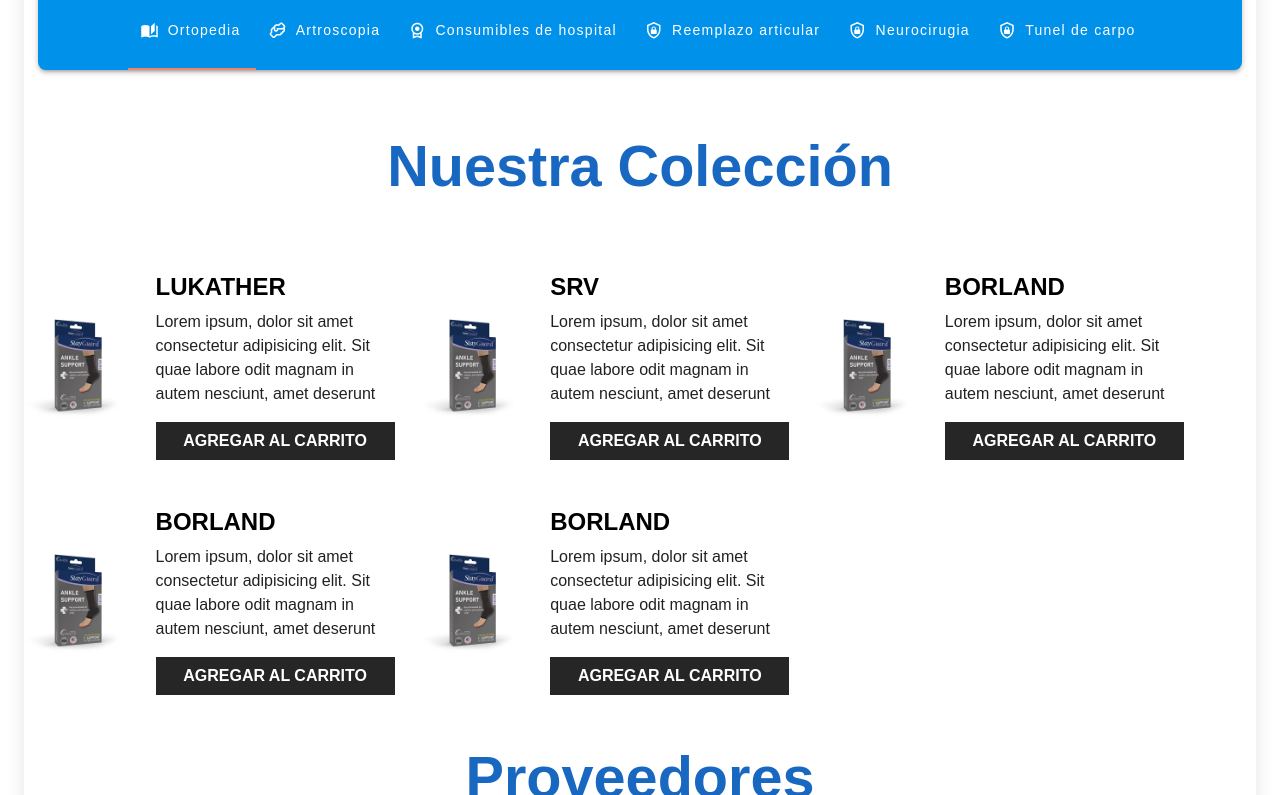
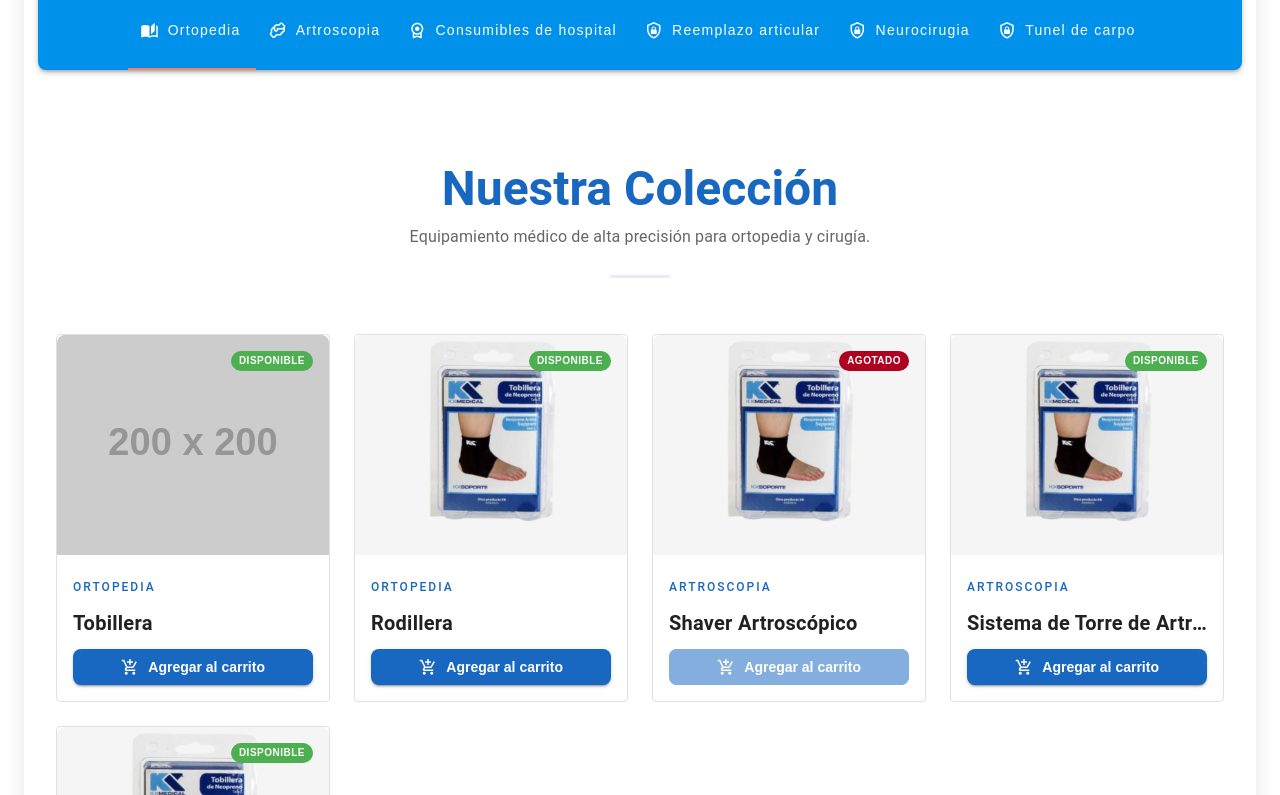
Before and after one commit to DavidPeralta32/ortopediaApp, a Vue app: page / in a window 1280 px wide. Shown: the part 1325-2120 px from the top of the page. Built offline with nearby package versions, Linux system fonts and the light colour scheme.

Commit message:
fix(Productos): se añaden mejores diseños a los cards de productos y se mejora la logica para ver todas las categorias

```diff
--- a/src/components/Productos/ProductosHome.vue
+++ b/src/components/Productos/ProductosHome.vue
@@ -1,73 +1,202 @@
 <template>
-    <div class="mt-5">
-        <h2 class="text-center">Nuestra Colección</h2>
+    <div class="py-12" style="margin: 2rem;">
+        <v-row justify="center" class="mb-8">
+            <v-col cols="12" md="8" class="text-center">
+                <h2 class="text-h3 font-weight-bold mb-2 primary--text">Nuestra Colección</h2>
+                <p class="text-subtitle-1 text-medium-emphasis">
+                    Equipamiento médico de alta precisión para ortopedia y cirugía.
+                </p>
+                <v-divider class="mx-auto mt-4" width="60" thickness="3" color="primary"></v-divider>
+            </v-col>
+        </v-row>
 
-        <div class="row mt-5">
-            <div class="col-md-6 col-lg-4 my-4 row align-items-center">
-                <div class="col-4">
-                    <img class="img-fluid" src="../../../public/img/tobillera.webp" alt="imagen guitarra">
+        <v-row>
+            <v-col cols="12">
+                <v-row v-if="filteredProducts.length > 0">
+                    <v-col v-for="producto in filteredProducts" :key="producto.id" cols="12" sm="6" md="4" lg="3">
+                        <v-card class="product-card h-100 d-flex flex-column" variant="flat">
+                            <div class="image-container">
+                                <v-img :src="producto.image" height="220" cover class="bg-grey-lighten-4 rounded-t-lg">
+                                    <template v-slot:placeholder>
+                                        <v-row class="fill-height ma-0" align="center" justify="center">
+                                            <v-progress-circular indeterminate
+                                                color="grey-lighten-5"></v-progress-circular>
+                                        </v-row>
+                                    </template>
+
+                                    <v-chip :color="producto.stock ? 'success' : 'error'" size="x-small"
+                                        class="ma-2 stock-badge" variant="flat">
+                                        {{ producto.stock ? 'DISPONIBLE' : 'AGOTADO' }}
+                                    </v-chip>
+                                </v-img>
+                            </div>
+
+                            <v-card-item class="pt-4">
+                                <div class="text-overline mb-1 text-primary">{{ producto.category }}</div>
+                                <v-card-title class="text-h6 font-weight-bold px-0 pt-0">
+                                    {{ producto.name }}
+                                </v-card-title>
+                            </v-card-item>
+
+                            <!--<v-card-text class="flex-grow-1">
+                                <div class="text-h5 font-weight-black text-secondary">
+                                    ${{ producto.price.toLocaleString('es-MX') }}
+                                </div>
+                            </v-card-text>-->
+
+                            <v-card-actions class="pa-4 pt-0">
+                                <v-btn color="primary" variant="elevated" block rounded="lg"
+                                    prepend-icon="mdi-cart-plus" :disabled="!producto.stock" @click="addCart(producto)"
+                                    class="add-btn">
+                                    Agregar al carrito
+                                </v-btn>
+                            </v-card-actions>
+                        </v-card>
+                    </v-col>
+                </v-row>
+
+                <div v-else class="empty-state text-center py-16">
+                    <v-icon size="80" color="grey-lighten-2" class="mb-4">mdi-package-variant-closed</v-icon>
+                    <h3 class="text-h5 font-weight-medium text-grey-darken-1">No hay resultados</h3>
+                    <p class="text-grey">Intenta ajustando los filtros de búsqueda.</p>
                 </div>
-                <div class="col-8">
-                    <h3 class="text-black fs-4 fw-bold text-uppercase">Lukather</h3>
-                    <p>Lorem ipsum, dolor sit amet consectetur adipisicing elit. Sit quae labore odit magnam in
-                        autem
-                        nesciunt, amet deserunt</p>
-                    <button type="button" class="btn btn-dark w-100 ">Agregar al Carrito</button>
-                </div>
-            </div><!-- FIN GUITARRA -->
+            </v-col>
+        </v-row>
+    </div>
+</template>
 
-            <div class="col-md-6 col-lg-4 my-4 row align-items-center">
-                <div class="col-4">
-                    <img class="img-fluid" src="../../../public/img/tobillera.webp" alt="imagen guitarra">
-                </div>
-                <div class="col-8">
-                    <h3 class="text-black fs-4 fw-bold text-uppercase">SRV</h3>
-                    <p>Lorem ipsum, dolor sit amet consectetur adipisicing elit. Sit quae labore odit magnam in
-                        autem
-                        nesciunt, amet deserunt</p>
-                    <button type="button" class="btn btn-dark w-100 ">Agregar al Carrito</button>
-                </div>
-            </div><!-- FIN GUITARRA -->
 
-            <div class="col-md-6 col-lg-4 my-4 row align-items-center">
-                <div class="col-4">
-                    <img class="img-fluid" src="../../../public/img/tobillera.webp" alt="imagen guitarra">
-                </div>
-                <div class="col-8">
-                    <h3 class="text-black fs-4 fw-bold text-uppercase">Borland</h3>
-                    <p>Lorem ipsum, dolor sit amet consectetur adipisicing elit. Sit quae labore odit magnam in
-                        autem
-                        nesciunt, amet deserunt</p>
-                    <button type="button" class="btn btn-dark w-100 ">Agregar al Carrito</button>
-                </div>
-            </div>
+<script setup lang="ts">
+import { ref, computed, watch } from "vue"
+import tobilleraCventa from "../../../public/img/Productos/tobilleraCVenta.png"
+import { useCartStore } from "../../stores/CartStore"
+import type { Producto } from "@/views/Productos/types/Producto"
 
-            <div class="col-md-6 col-lg-4 my-4 row align-items-center">
-                <div class="col-4">
-                    <img class="img-fluid" src="../../../public/img/tobillera.webp" alt="imagen guitarra">
-                </div>
-                <div class="col-8">
-                    <h3 class="text-black fs-4 fw-bold text-uppercase">Borland</h3>
-                    <p>Lorem ipsum, dolor sit amet consectetur adipisicing elit. Sit quae labore odit magnam in
-                        autem
-                        nesciunt, amet deserunt</p>
-                    <button type="button" class="btn btn-dark w-100 ">Agregar al Carrito</button>
-                </div>
-            </div>
+// Lista de productos simulada
+const productos = ref([
+    {
+        id: 1,
+        name: "Tobillera",
+        category: "Ortopedia",
+        price: 1500,
+        stock: true,
+        image: "https://dummyimage.com/200x200/000/fff.png&text=Rodillera",
+    },
+    {
+        id: 2,
+        name: "Rodillera",
+        category: "Ortopedia",
+        price: 600,
+        stock: true,
+        image: tobilleraCventa,
+    },
+    {
+        id: 3,
+        name: "Shaver Artroscópico",
+        category: "Artroscopia",
+        price: 900,
+        stock: false,
+        image: tobilleraCventa,
+    },
+    {
+        id: 4,
+        name: "Sistema de Torre de Artroscopía",
+        category: "Artroscopia",
+        price: 2200,
+        stock: true,
+        image: tobilleraCventa,
+    },
+    {
+        id: 5,
+        name: "Microscopio quirúrgico",
+        category: "Neurocirugia",
+        price: 2200,
+        stock: true,
+        image: tobilleraCventa,
+    },
+])
 
-            <div class="col-md-6 col-lg-4 my-4 row align-items-center">
-                <div class="col-4">
-                    <img class="img-fluid" src="../../../public/img/tobillera.webp" alt="imagen guitarra">
-                </div>
-                <div class="col-8">
-                    <h3 class="text-black fs-4 fw-bold text-uppercase">Borland</h3>
-                    <p>Lorem ipsum, dolor sit amet consectetur adipisicing elit. Sit quae labore odit magnam in
-                        autem
-                        nesciunt, amet deserunt</p>
-                    <button type="button" class="btn btn-dark w-100 ">Agregar al Carrito</button>
-                </div>
-            </div>
-        </div>
-    </div>
+// Filtros
+const categories = ref(["Ortopedia", "Artroscopia", "Neurocirugia"])
+const selectedCategories = ref<string[]>([...categories.value])
+const selectAllCategories = ref(true)
 
-</template>
+const priceRange = ref([0, 2500])
+const inStockOnly = ref(false)
+
+
+// Observa cambios en la selección individual
+watch(selectedCategories, (newVal) => {
+    selectAllCategories.value = newVal.length === categories.value.length
+})
+
+// Computed para aplicar filtros
+const filteredProducts = computed(() => {
+    return productos.value.filter((p) => {
+        const matchCategory =
+            selectedCategories.value.length === 0 ||
+            selectedCategories.value.includes(p.category)
+
+        const matchPrice =
+            p.price >= priceRange.value[0] && p.price <= priceRange.value[1]
+
+        const matchStock = !inStockOnly.value || p.stock
+
+        return matchCategory && matchPrice && matchStock
+    })
+})
+
+const cartStore = useCartStore()
+
+const addCart = (producto: Producto) => {
+    cartStore.addToCart(producto)
+}
+</script>
+
+<style scoped>
+/* Estilos Profesionales Personalizados */
+
+.product-card {
+  transition: all 0.3s cubic-bezier(0.4, 0, 0.2, 1);
+  border: 1px solid #e0e0e0 !important;
+  overflow: hidden;
+}
+
+/* Efecto al pasar el mouse sobre la tarjeta */
+.product-card:hover {
+  transform: translateY(-8px);
+  box-shadow: 0 12px 24px rgba(0, 0, 0, 0.1) !important;
+  border-color: transparent !important;
+}
+
+.image-container {
+  overflow: hidden;
+  position: relative;
+}
+
+/* Efecto de zoom en la imagen al hacer hover */
+.product-card:hover .v-img {
+  transform: scale(1.05);
+  transition: transform 0.5s ease;
+}
+
+.stock-badge {
+  position: absolute;
+  top: 8px;
+  right: 8px;
+  font-weight: bold;
+  letter-spacing: 0.5px;
+}
+
+.add-btn {
+  text-transform: none;
+  font-weight: 600;
+  letter-spacing: 0;
+}
+
+.empty-state {
+  background: #f9f9f9;
+  border-radius: 16px;
+  border: 2px dashed #e0e0e0;
+}
+</style>
--- a/src/views/Productos/Productos.vue
+++ b/src/views/Productos/Productos.vue
@@ -1,74 +1,88 @@
 <template>
-  <div style="margin: 22px; margin-top: 90px;">
+    <v-container fluid class="px-md-10 py-10 bg-grey-lighten-5 mt-16">
         <v-row>
-      <!-- Sidebar de filtros -->
-      <v-col cols="12" md="3">
-        <v-card class="pa-4">
-          <h4 class="mb-4" style="font-size: 20px;">Filtros</h4>
+            <v-col cols="12" md="3" lg="2">
+                <v-card variant="flat" class="rounded-xl pa-5 sticky-sidebar">
+                    <div class="d-flex align-center mb-6">
+                        <v-icon color="primary" class="me-2">mdi-filter-variant</v-icon>
+                        <h3 class="text-h6 font-weight-bold">Filtros</h3>
+                    </div>
 
-          <!-- Lista de checkboxes de categorías -->
-          <h5 class="mb-2">Categorías</h5>
-          <v-checkbox
-            v-model="selectAllCategories"
-            label="Todos"
-            @change="toggleAllCategories"
-          ></v-checkbox>
+                    <v-divider class="mb-6"></v-divider>
 
-          <v-checkbox
-            v-for="category in categories"
-            :key="category"
-            :label="category"
-            :value="category"
-            v-model="selectedCategories"
-          ></v-checkbox>
+                    <div class="filter-section">
+                        <p class="text-subtitle-2 font-weight-black text-uppercase mb-3 letter-spacing-1">Categorías</p>
+
+                        <v-checkbox v-model="selectAllCategories" label="Todas las líneas" color="primary"
+                            density="compact" hide-details class="mb-1" @change="toggleAllCategories"></v-checkbox>
+
+                        <v-checkbox v-for="category in categories" :key="category" v-model="selectedCategories"
+                            :label="category" :value="category" color="primary" density="compact" hide-details
+                            class="ml-2"></v-checkbox>
+                    </div>
+
+                    <v-divider class="my-6"></v-divider>
+
+                    <div class="filter-section">
+                        <p class="text-subtitle-2 font-weight-black text-uppercase mb-3">Disponibilidad</p>
+                        <v-switch v-model="inStockOnly" label="Solo en stock" color="success" inset density="compact"
+                            hide-details></v-switch>
+                    </div>
                 </v-card>
             </v-col>
 
-      <!-- Lista de productos -->
-      <v-col cols="12" md="9">
-        <v-row>
-          <v-col
-            v-for="producto in filteredProducts"
-            :key="producto.id"
-            cols="12"
-            sm="6"
-            md="4"
-          >
-            <v-card class="pa-2" elevation="5">
-              <v-img
-                :src="producto.image"
-                height="200"
-                class="rounded-lg"
-              ></v-img>
-              <v-card-title>{{ producto.name }}</v-card-title>
-              <v-chip
-                :color="producto.stock ? 'green' : 'red'"
-                text-color="white"
-                size="small"
-              >
-                {{ producto.stock ? 'Disponible' : 'Agotado' }}
+            <v-col cols="12" md="9" lg="10">
+                <header class="mb-8">
+                    <h2 class="text-h4 font-weight-bold mb-2">Equipamiento Médico</h2>
+                    <p class="text-body-1 text-medium-emphasis">
+                        Mostrando {{ filteredProducts.length }} productos disponibles
+                    </p>
+                </header>
+
+                <v-row v-if="filteredProducts.length > 0">
+                    <v-col v-for="producto in filteredProducts" :key="producto.id" cols="12" sm="6" lg="4">
+                        <v-card variant="flat" class="product-card h-100 overflow-hidden rounded-xl">
+                            <div class="image-wrapper">
+                                <v-img :src="producto.image" height="240" cover class="bg-white">
+                                    <div class="card-badges">
+                                        <v-chip :color="producto.stock ? 'success' : 'error'" size="x-small"
+                                            variant="flat" class="font-weight-bold">
+                                            {{ producto.stock ? 'STOCK' : 'AGOTADO' }}
                                         </v-chip>
-              <v-btn
-                prepend-icon="mdi-cart-plus"
-                variant="tonal"
-                block
-                style="margin-top: 8px;"
-                @click="addCart(producto)"
-              >
-                Agregar
-              </v-btn>
+                                    </div>
+                                </v-img>
+                            </div>
+
+                            <v-card-item class="pa-5">
+                                <div class="text-overline text-primary font-weight-bold mb-1">{{ producto.category }}
+                                </div>
+                                <v-card-title class="text-h6 font-weight-bold text-wrap mb-2 line-height-1">
+                                    {{ producto.name }}
+                                </v-card-title>
+
+                                <div class="d-flex align-center justify-space-between mt-4">
+                                    <!--<span class="text-h5 font-weight-black text-grey-darken-3">
+                                        ${{ producto.price.toLocaleString('es-MX') }}
+                                    </span>-->
+
+                                    <v-btn icon="mdi-cart-plus" color="primary" elevation="2" size="small"
+                                        :disabled="!producto.stock" @click="addCart(producto)"></v-btn>
+                                </div>
+                            </v-card-item>
                         </v-card>
                     </v-col>
                 </v-row>
 
-        <!-- Si no hay resultados -->
-        <div v-if="filteredProducts.length === 0" class="text-center py-8">
-          <v-icon size="48">mdi-alert-circle-outline</v-icon>
-          <p>No se encontraron productos.</p>
+                <v-fade-transition>
+                    <div v-if="filteredProducts.length === 0" class="text-center py-16 empty-container rounded-xl">
+                        <v-icon size="64" color="grey-lighten-1">mdi-magnify-close</v-icon>
+                        <h3 class="text-h5 mt-4 font-weight-medium">No hay coincidencias</h3>
+                        <p class="text-grey">Intenta ajustar los filtros laterales</p>
                     </div>
+                </v-fade-transition>
             </v-col>
         </v-row>
-  </div>
+    </v-container>
 </template>
 
 <script setup lang="ts">
@@ -127,7 +141,6 @@ const selectedCategories = ref<string[]>([...categories.value])
 const selectAllCategories = ref(true)
 
 const priceRange = ref([0, 2500])
-const maxPrice = Math.max(...productos.value.map((p) => p.price))
 const inStockOnly = ref(false)
 
 // Al hacer clic en "Todos"
@@ -146,20 +159,23 @@ watch(selectedCategories, (newVal) => {
 
 // Computed para aplicar filtros
 const filteredProducts = computed(() => {
+    // REGLA DE ORO: Si no hay categorías seleccionadas, no hay productos que mostrar
+    if (selectedCategories.value.length === 0) {
+        return [];
+    }
+
     return productos.value.filter((p) => {
-    const matchCategory =
-      selectedCategories.value.length === 0 ||
-      selectedCategories.value.includes(p.category)
+        // Ahora matchCategory es más simple porque ya sabemos que hay al menos una seleccionada
+        const matchCategory = selectedCategories.value.includes(p.category);
 
         const matchPrice =
-      p.price >= priceRange.value[0] && p.price <= priceRange.value[1]
+            p.price >= priceRange.value[0] && p.price <= priceRange.value[1];
 
-    const matchStock = !inStockOnly.value || p.stock
+        const matchStock = !inStockOnly.value || p.stock;
 
-    return matchCategory && matchPrice && matchStock
-  })
-})
-
+        return matchCategory && matchPrice && matchStock;
+    });
+});
 const cartStore = useCartStore()
 
 const addCart = (producto: Producto) => {
@@ -168,11 +184,51 @@ const addCart = (producto: Producto) => {
 </script>
 
 <style scoped>
-h3 {
-  font-weight: bold;
+/* Estilos Globales del Componente */
+.letter-spacing-1 {
+    letter-spacing: 1px;
 }
 
-h4 {
-  font-weight: bold;
+/* Sidebar Fijo al hacer scroll */
+.sticky-sidebar {
+    position: sticky;
+    top: 110px;
+    /* Ajustar según altura de tu Navbar */
+    border: 1px solid rgba(0, 0, 0, 0.05) !important;
+}
+
+/* Tarjeta de Producto */
+.product-card {
+    border: 1px solid #edf2f7 !important;
+    transition: all 0.4s cubic-bezier(0.165, 0.84, 0.44, 1);
+}
+
+.product-card:hover {
+    transform: translateY(-10px);
+    box-shadow: 0 20px 25px -5px rgba(0, 0, 0, 0.1), 0 10px 10px -5px rgba(0, 0, 0, 0.04) !important;
+    border-color: transparent !important;
+}
+
+.image-wrapper {
+    position: relative;
+    overflow: hidden;
+}
+
+
+
+.card-badges {
+    position: absolute;
+    top: 12px;
+    left: 12px;
+    z-index: 2;
+}
+
+.empty-container {
+    background: white;
+    border: 2px dashed #e2e8f0;
+}
+
+.line-height-1 {
+    line-height: 1.2 !important;
 }
 </style>
--- a/vite.config.ts
+++ b/vite.config.ts
@@ -1,4 +1,5 @@
 import { defineConfig } from 'vite'
+import { fileURLToPath, URL } from 'node:url'
 import vue from '@vitejs/plugin-vue'
 import vuetify from 'vite-plugin-vuetify'
 
@@ -12,5 +13,10 @@ export default defineConfig({
   server: {
     allowedHosts: ['.ngrok-free.app'],
     port: 4000
+  },
+  resolve: {
+    alias: {
+      '@': fileURLToPath(new URL('./src', import.meta.url))
+    }
   }
 })
```
Also changed, not shown: 1 other file (tests, documents, lock files or other folders). Lines whose indentation alone changed are shown as unchanged.
